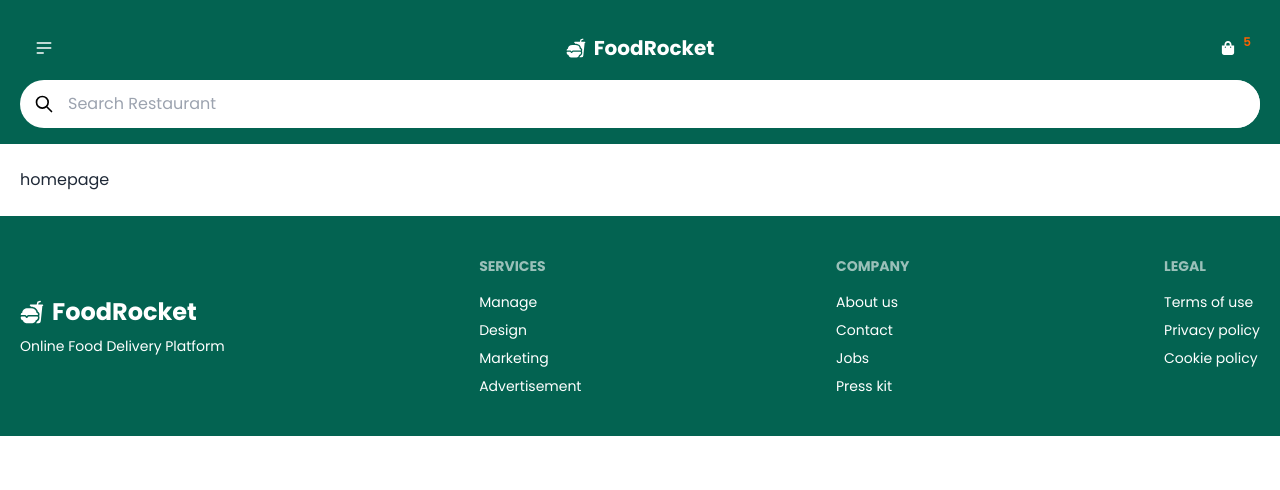
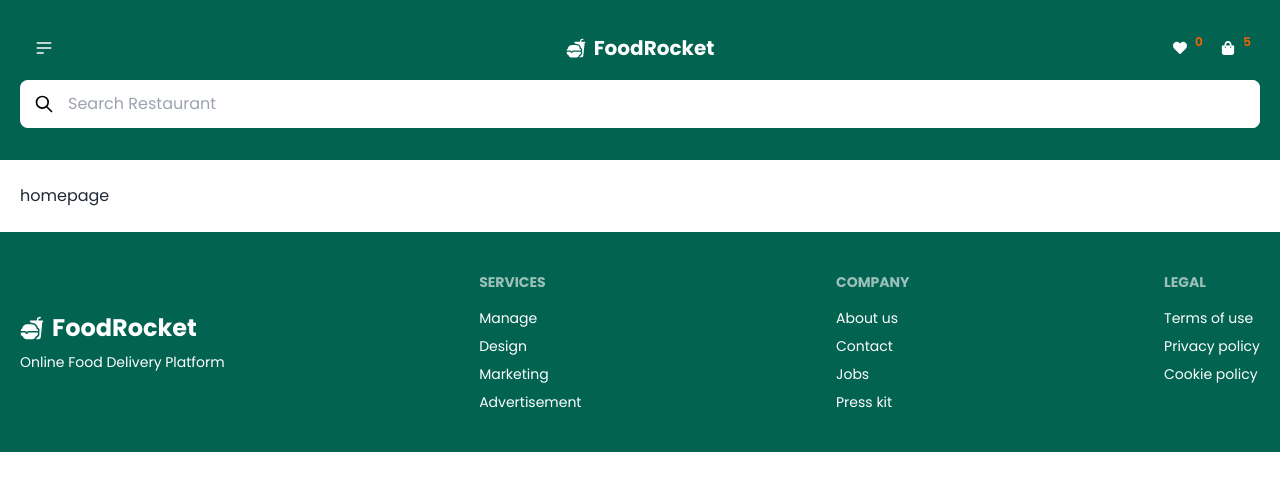
Before and after one commit to abduseu/foodrocket-client, a React (Vite) app: page / in a window 1280 px wide. Shown: the top 490 px of the page. Built offline with nearby package versions, Linux system fonts and the light colour scheme.

Commit message:
Header ui improved

```diff
--- a/src/components/Header.jsx
+++ b/src/components/Header.jsx
@@ -1,5 +1,5 @@
 import { Link } from "react-router-dom";
-import { FaShoppingBag } from "react-icons/fa";
+import { FaHeart, FaShoppingBag } from "react-icons/fa";
 import { IoFastFood, IoLogInOutline } from "react-icons/io5";
 
 
@@ -13,7 +13,7 @@ const Header = () => {
         <hr />
         <li><Link to="/">Home</Link></li>
         <li><Link to="/menu">Menu</Link></li>
-        <li><Link to="/cart" className="flex">Cart</Link></li>
+        <li><Link to="/favorite" className="flex">Favorites</Link></li>
         <li><Link to="/login"><button className="navbtn rounded-lg">Login</button></Link></li>
     </>
     const linksPrivate = <>
@@ -33,7 +33,7 @@ const Header = () => {
         <hr />
         <li><Link to="/">Home</Link></li>
         <li><Link to="/menu">Menu</Link></li>
-        <li><Link to="/cart" className="flex">Cart<sup className="text-xs text-red-600">{5}</sup></Link></li>
+        <li><Link to="/favorite" className="flex">Favorites</Link></li>
         <li><Link>Signout</Link></li>
     </>
 
@@ -57,7 +57,6 @@ const Header = () => {
                                 {/* Sidebar content here */}
                                 {user ? linksPrivate : links}
                             </ul>
-
                         </div>
                     </div>
                 </div>
@@ -66,16 +65,19 @@ const Header = () => {
                 </div>
                 <div className="navbar-end">
                     <button className="btn btn-ghost btn-circle">
+                        <FaHeart /><sup className="text-xs seco">{0}</sup>
+                    </button>
+                    <button className="btn btn-ghost btn-circle">
                         <FaShoppingBag /><sup className="text-xs seco">{5}</sup>
                     </button>
                 </div>
             </div>
-            <div>
-                <form className="bg-white flex rounded-full">
+            <div className="pb-4">
+                <form className="bg-white flex rounded-lg">
                     <button className="btn btn-ghost btn-circle">
                         <svg xmlns="http://www.w3.org/2000/svg" className="h-5 w-5" fill="none" viewBox="0 0 24 24" stroke="black"><path strokeLinecap="round" strokeLinejoin="round" strokeWidth="2" d="M21 21l-6-6m2-5a7 7 0 11-14 0 7 7 0 0114 0z" /></svg>
                     </button>
-                    <input type="text" name="search" placeholder="Search Restaurant" className="focus:outline-none rounded-full w-full" />
+                    <input type="text" name="search" placeholder="Search Restaurant" className="focus:outline-none rounded-lg w-full" />
                 </form>
             </div>
         </div>
```
